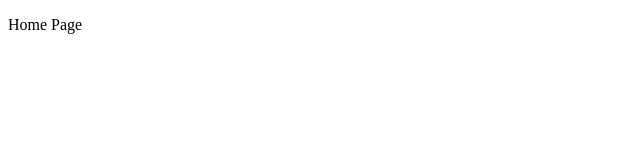
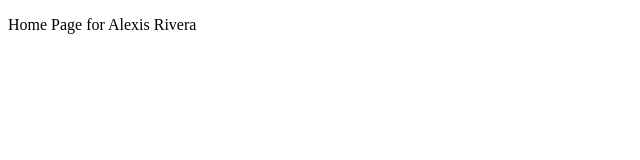
Before and after one commit to Alexis-Rivera/alexis-rivera.github.io, a plain HTML site: page index.html in a window 1280 px wide. Shown: the whole page, without its empty margins (0-640 px from the left). Drawn offline with Linux system fonts and the light colour scheme.

Commit message:
Update index.html

```diff
--- a/index.html
+++ b/index.html
@@ -4,6 +4,6 @@
 </head>
 <title>Alexis Rivera</title>
 <body>
-<p>Home Page</p>
+<p>Home Page for Alexis Rivera</p>
 </body>
 </html>
```
